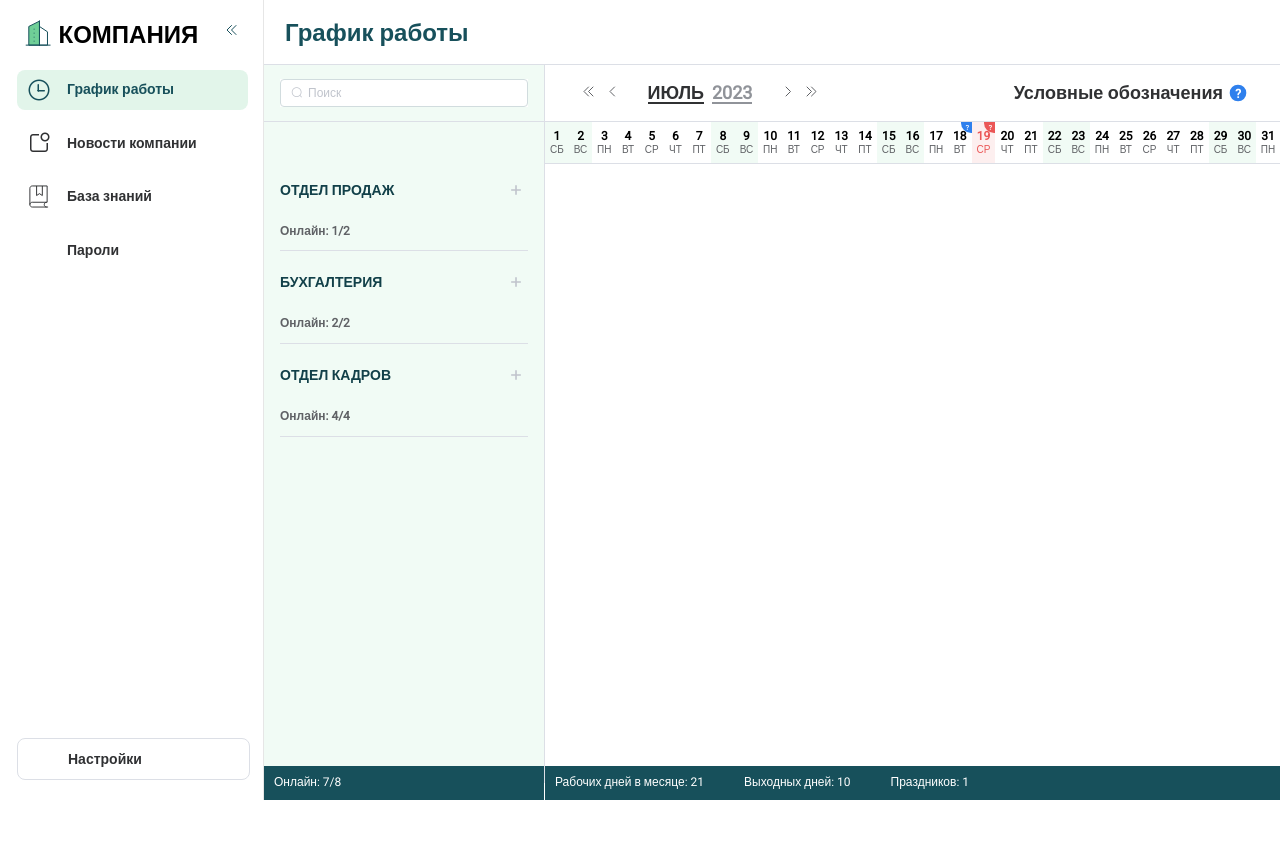
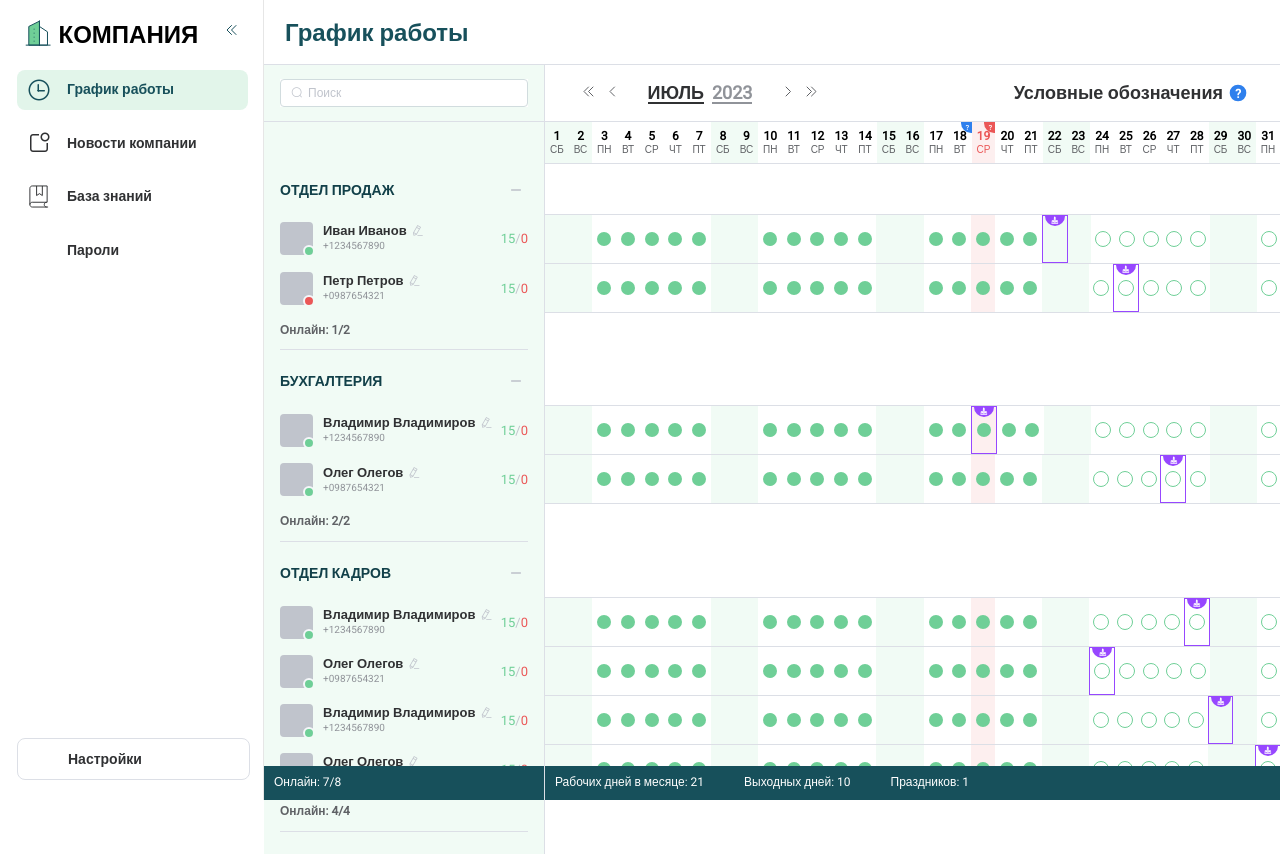
Before and after one commit to Zasetsky/nav-menu, a Vue app: page / in a window 1280 px wide. Before the commit the page ends 800 px from the top, so only its background shows below. Built offline with nearby package versions, Linux system fonts and the light colour scheme; some icons are missing; a web font is replaced by a local one.

Commit message:
fixed little bugs

```diff
--- a/src/assets/styles/day-cell.scss
+++ b/src/assets/styles/day-cell.scss
@@ -17,7 +17,7 @@
 
   &-birhday-icon {
     position: absolute;
-    top: -5px;
+    top: -8px;
   }
 
   &-birthday {
--- a/src/assets/styles/employee-info.scss
+++ b/src/assets/styles/employee-info.scss
@@ -1,6 +1,5 @@
 .employee {
   display: flex;
-  align-items: center;
   justify-content: space-between;
   width: 16.5rem;
 
@@ -43,13 +42,12 @@
 
     &__name-wrapper {
       display: flex;
-      align-items: flex-end;
-      justify-content: flex-start;
+      align-items: baseline;
+      line-height: 0;
       cursor: default;
 
       &--name {
-        margin: 0;
-        line-height: 1;
+        margin: 9px 0 0 0;
         font-weight: 600;
       }
 
@@ -61,7 +59,7 @@
     }
 
     &--phone {
-      margin: 2px 0;
+      margin: 0;
       color: $el-text-color-secondary;
       font-size: 10px;
 
--- a/src/components/work-schedule.components/department/DepartmentItem.vue
+++ b/src/components/work-schedule.components/department/DepartmentItem.vue
@@ -56,7 +56,7 @@ export default defineComponent({
     },
   },
   setup(props) {
-    const isCollapsed = ref<string[]>([]);
+    const isCollapsed = ref([props.department.name]);
 
     const handleCollapseChange = (val: string[]) => {
       isCollapsed.value = val;
```
